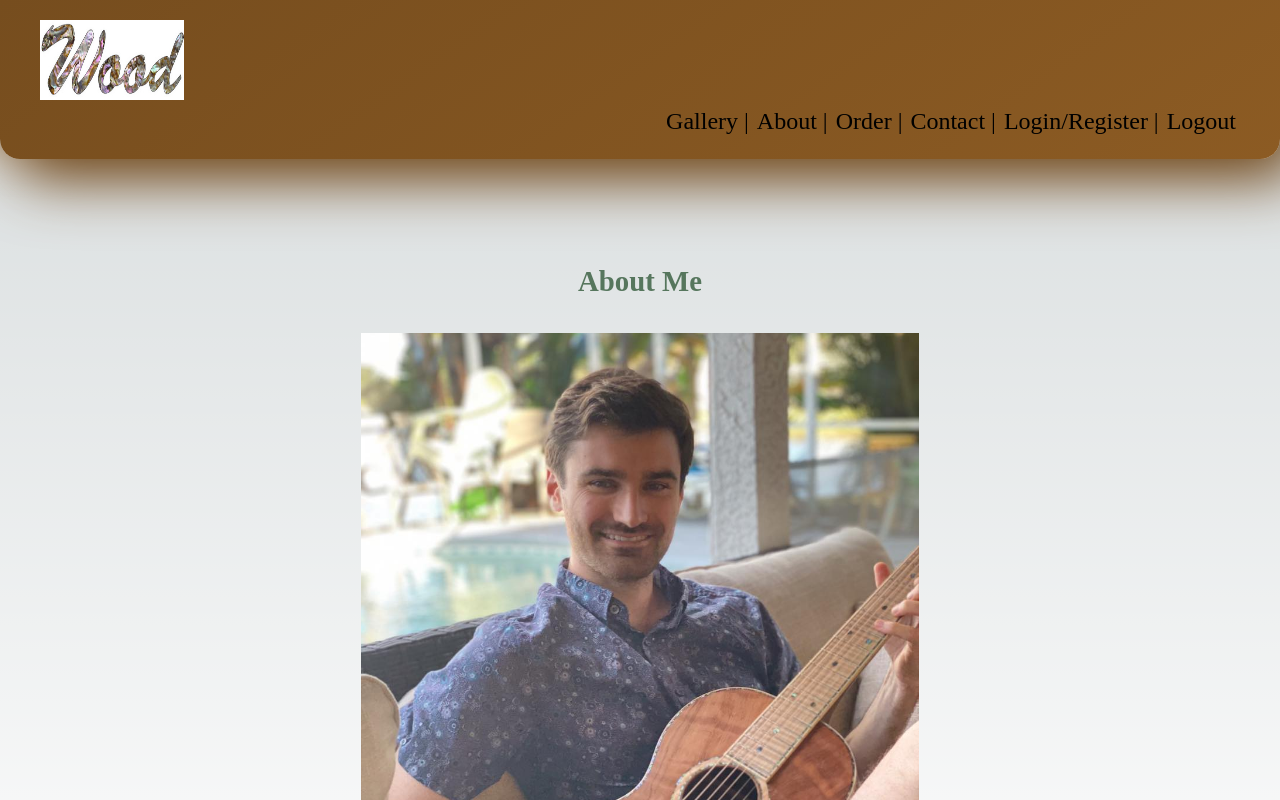
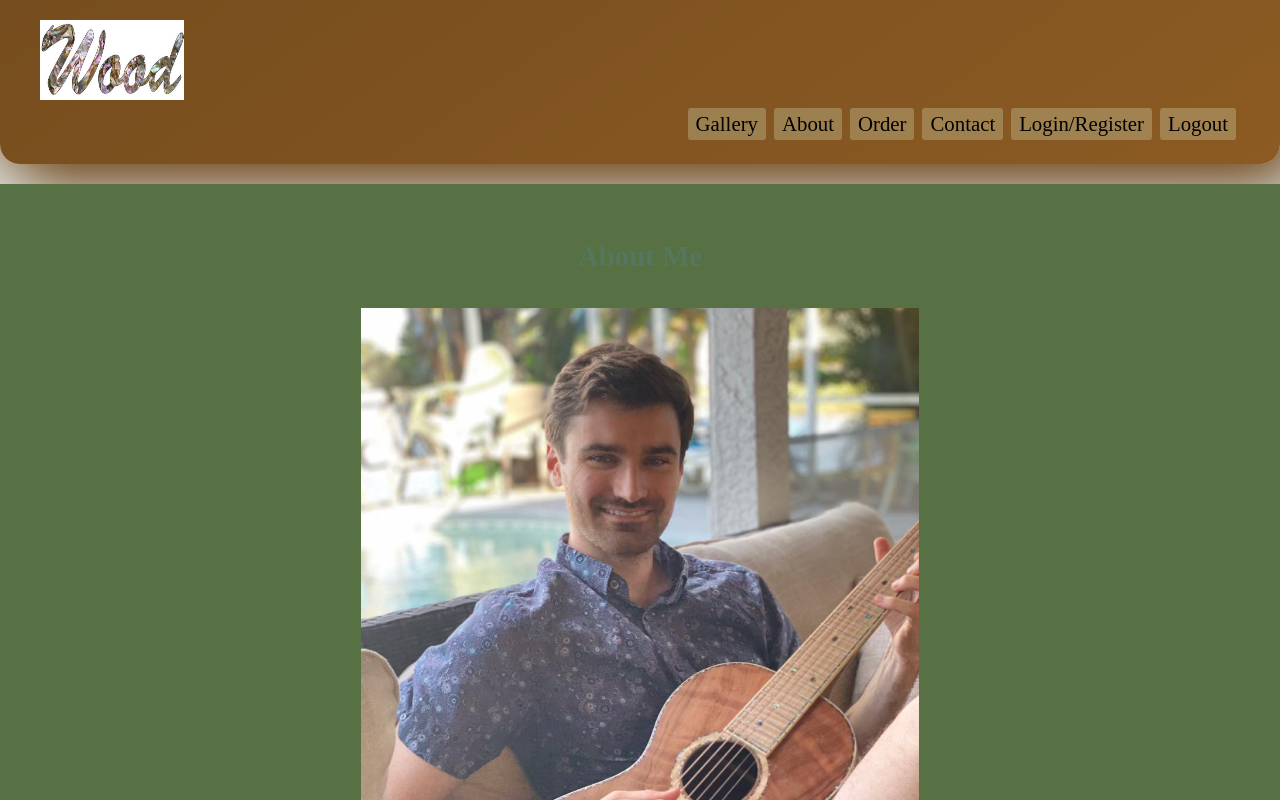
Before and after one commit to mariahmcdaniel/wood-guitars-ui, a Next.js app: page /about in a window 1280 px wide. Shown: the top 800 px of the page. Built offline with nearby package versions, Linux system fonts and the light colour scheme.

Commit message:
gallery styles

```diff
--- a/components/layout.js
+++ b/components/layout.js
@@ -1,6 +1,7 @@
 import Head from 'next/head';
 import Link from 'next/link';
 import Nav from './nav';
+import styles from './layout.module.css';
 
 
 export const siteTitle = 'Eric-Wood-Guitars';
@@ -20,7 +21,7 @@ export default function Layout({ children }) {
       <Nav />
       <div>
 
-      <main>{children}</main>
+      <main className={styles.main}>{children}</main>
 
       </div>
       </div>
--- a/components/layout.module.css
+++ b/components/layout.module.css
@@ -9,3 +9,7 @@
   flex-direction: column;
   align-items: center;
 }
+
+.main {
+  background-color: #577044;
+}
--- a/components/nav.js
+++ b/components/nav.js
@@ -10,8 +10,11 @@ list-style-type:none;
 
 const Li = styled.li`
 margin: 4px;
-font-size: 1.5rem;
+font-size: 1.3rem;
 text-decoration: none;
+background-color:#e6fcd640;
+padding:4px 8px;
+border-radius: 3px;
 `
 const NavCont = styled.div`
 border-radius: 0px 0px 20px 20px;
@@ -21,7 +24,7 @@ box-shadow:  20px 20px 60px #6f481c,
              padding: 20px 40px;
 min-width: 100vw;
 min-height: auto;
-margin-bottom: 50px;
+margin-bottom: 20px;
 padding: 20px 40px;
 `
 const DivR = styled.div`
@@ -51,35 +54,35 @@ export default function Nav(){
         <Link
           href="/gallery"
         >
-          Gallery |
+          Gallery
         </Link>
       </Li>
       <Li>
         <Link
           href="/about"
         >
-          About |
+          About
         </Link>
       </Li>
       <Li>
         <Link
           href="/order"
         >
-          Order |
+          Order
         </Link>
       </Li>
       <Li>
         <Link
           href="/contact"
         >
-          Contact |
+          Contact
         </Link>
       </Li>
       <Li>
         <Link
           href="/"
         >
-          Login/Register |
+          Login/Register
         </Link>
       </Li>
       <Li>
```
Also changed, not shown: pages/gallery.js (+10 -3 lines), pages/index.js (+9 -6 lines).
